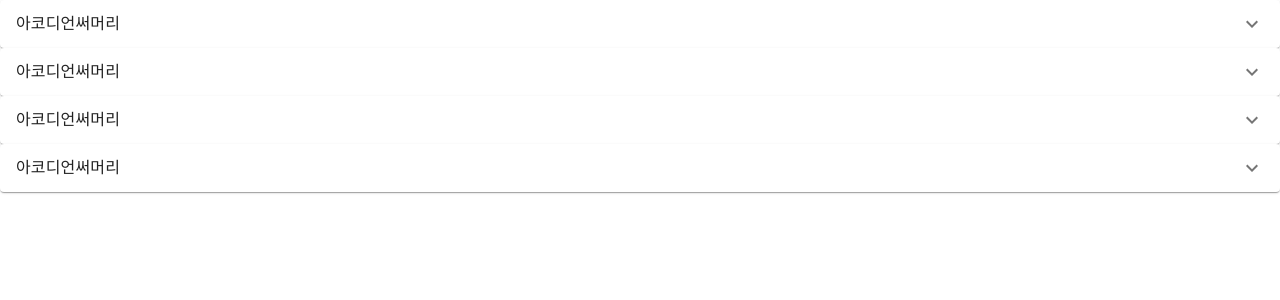
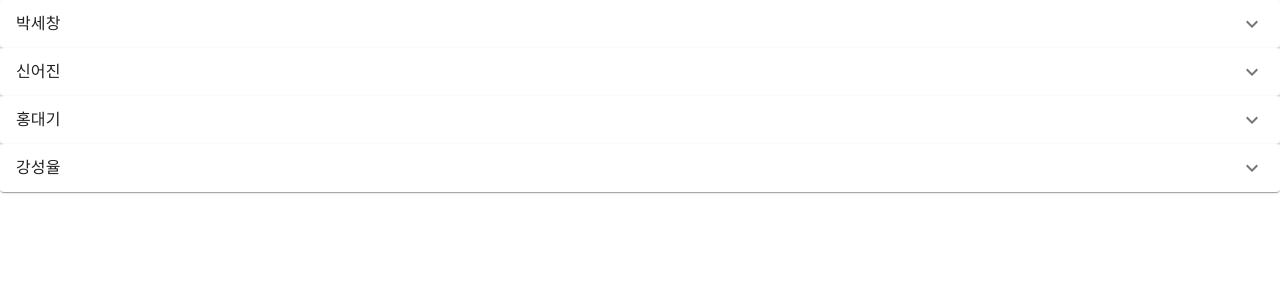
Before and after one commit to hwanhee-k/Smart-medical-App, a React (Create React App) app in the folder order-app/: page / in a window 1280 px wide. Shown: the top 300 px of the page. Built offline with nearby package versions, Linux system fonts and the light colour scheme.

Commit message:
중첩 Accordion 컴포넌트 생성중

```diff
--- a/order-app/src/App.js
+++ b/order-app/src/App.js
@@ -2,6 +2,7 @@ import DraggableList from "./component/DraggableList";
 import Toggle from "./component/toggle";
 import MainPage from "./component/MainPage";
 import NestedAccordion from "./component/toggleTest";
+import CustomAccordion from "./component/CustomAccordion";
 
 function App() {
   return (
--- a/order-app/src/component/CustomAccordion.js
+++ b/order-app/src/component/CustomAccordion.js
@@ -5,7 +5,7 @@ import AccordionDetails from "@mui/material/AccordionDetails";
 import Typography from "@mui/material/Typography";
 import ExpandMoreIcon from "@mui/icons-material/ExpandMore";
 
-const CustomAccordion = () => {
+const CustomAccordion = ({ id, name, content, children }) => {
   return (
     <Accordion>
       <AccordionSummary
@@ -13,8 +13,9 @@ const CustomAccordion = () => {
         aria-controls="panel1a-content1"
         id="panel1a-header1"
       >
-        <Typography>아코디언써머리</Typography>
+        <Typography>{name}</Typography>
       </AccordionSummary>
+      {children}
     </Accordion>
   );
 };
--- a/order-app/src/component/MainPage.js
+++ b/order-app/src/component/MainPage.js
@@ -1,4 +1,5 @@
 import React, { useState } from "react";
+import CustomAccordion from "./CustomAccordion";
 
 import DraggableList from "./DraggableList";
 import Toggle from "./toggle";
@@ -25,7 +26,9 @@ const MainPage = ({ children }) => {
 
   return (
     <DraggableList items={items} state={state} setState={setState}>
-      <Toggle items={items} state={state} setState={setState} />
+      <Toggle items={items} state={state} setState={setState}>
+        <CustomAccordion />
+      </Toggle>
     </DraggableList>
   );
 };
--- a/order-app/src/component/toggle.js
+++ b/order-app/src/component/toggle.js
@@ -7,7 +7,7 @@ import * as React from "react";
 import { DragDropContext, Droppable, Draggable } from "react-beautiful-dnd";
 import CustomAccordion from "./CustomAccordion";
 
-export default function Toggle({ items, state, setState }) {
+export default function Toggle({ items, state, setState, children }) {
   console.log("state", state);
   return (
     <div>
@@ -21,7 +21,9 @@ export default function Toggle({ items, state, setState }) {
               key={id}
               className="name"
             >
-              <CustomAccordion />
+              <CustomAccordion id={id} name={name} content={content}>
+                <CustomAccordion></CustomAccordion>
+              </CustomAccordion>
             </div>
           )}
         </Draggable>
```
